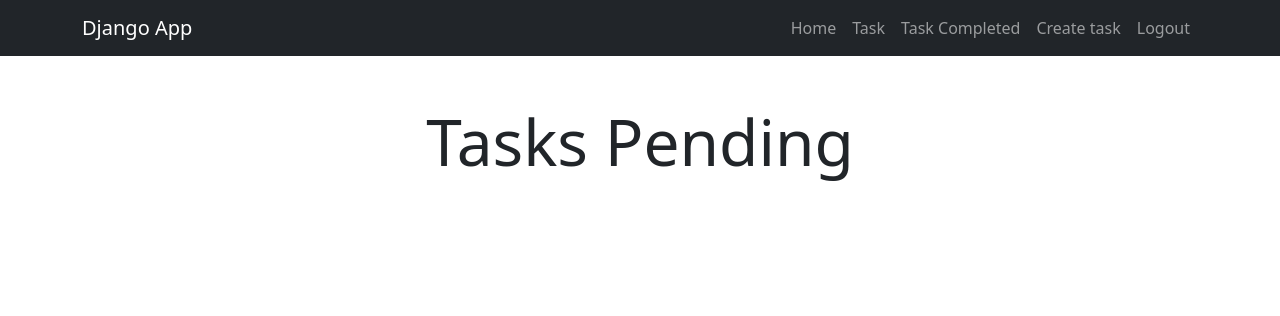
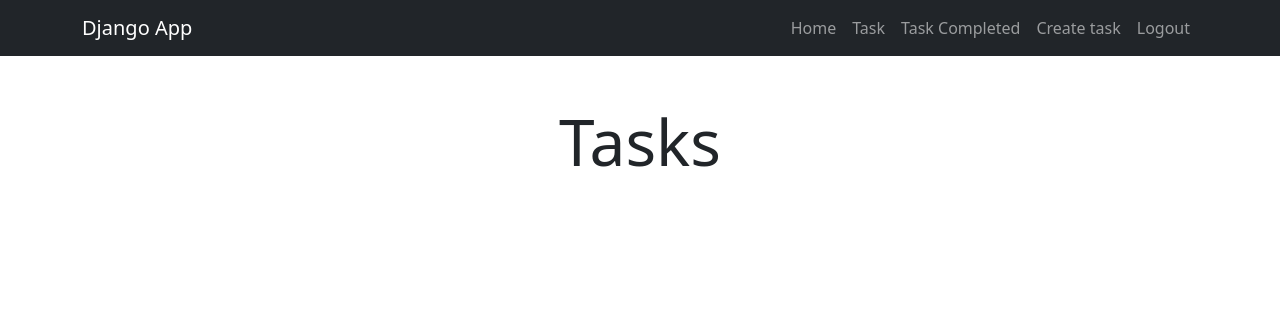
Before and after one commit to RegorZ/django-auth-crudd, a Django app: page /tasks/ in a window 1280 px wide. Shown: the top 316 px of the page. Run offline with Django 5.2, Linux system fonts and the light colour scheme; the visitor is signed in with stand-in values (Sample User, id 1); data that the repository does not hold is empty.

Commit message:
nav updated

```diff
--- a/tasks/templates/base.html
+++ b/tasks/templates/base.html
@@ -7,8 +7,6 @@
     <link rel="stylesheet" href="https://cdn.jsdelivr.net/npm/bootstrap@5.3.3/dist/css/bootstrap.min.css">
 </head>
 <body>
-
-
 
 <nav class="navbar navbar-expand-lg bg-dark navbar-dark">
     <div class="container">
@@ -48,11 +46,9 @@
     </div>
   </nav>
 
-
-
-
 {% block content %}
 {% endblock %}
 
+<script src="https://cdn.jsdelivr.net/npm/bootstrap@5.3.3/dist/js/bootstrap.bundle.min.js"></script>
 </body>
 </html>
--- a/tasks/templates/tasks.html
+++ b/tasks/templates/tasks.html
@@ -6,9 +6,11 @@
 
     <div class="row">
         <div class="col-md-6 offset-md-3">
-            <h1 class="text-center display-3 py-5">Tasks Pending</h1>
+
+            <h1 class="text-center display-3 py-5">Tasks</h1>
             <ul class="list-group">
                 {% for task in tasks  %}
+
 
                 <a class="list-group-item" href="{% url 'task_detail' task.id  %}">
 
```
Also changed, not shown: djangocrud/settings.py (+7 -0 lines). Lines whose indentation alone changed are shown as unchanged.
